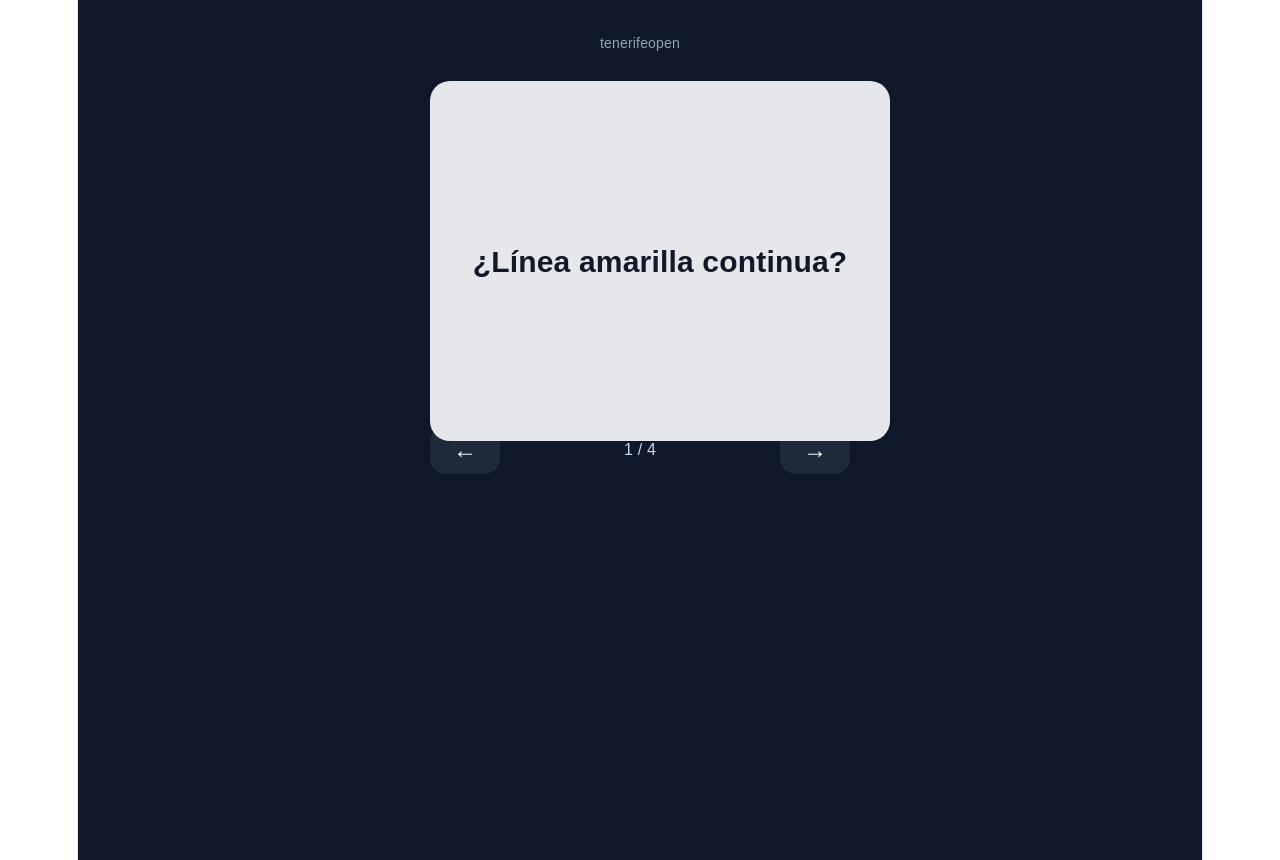
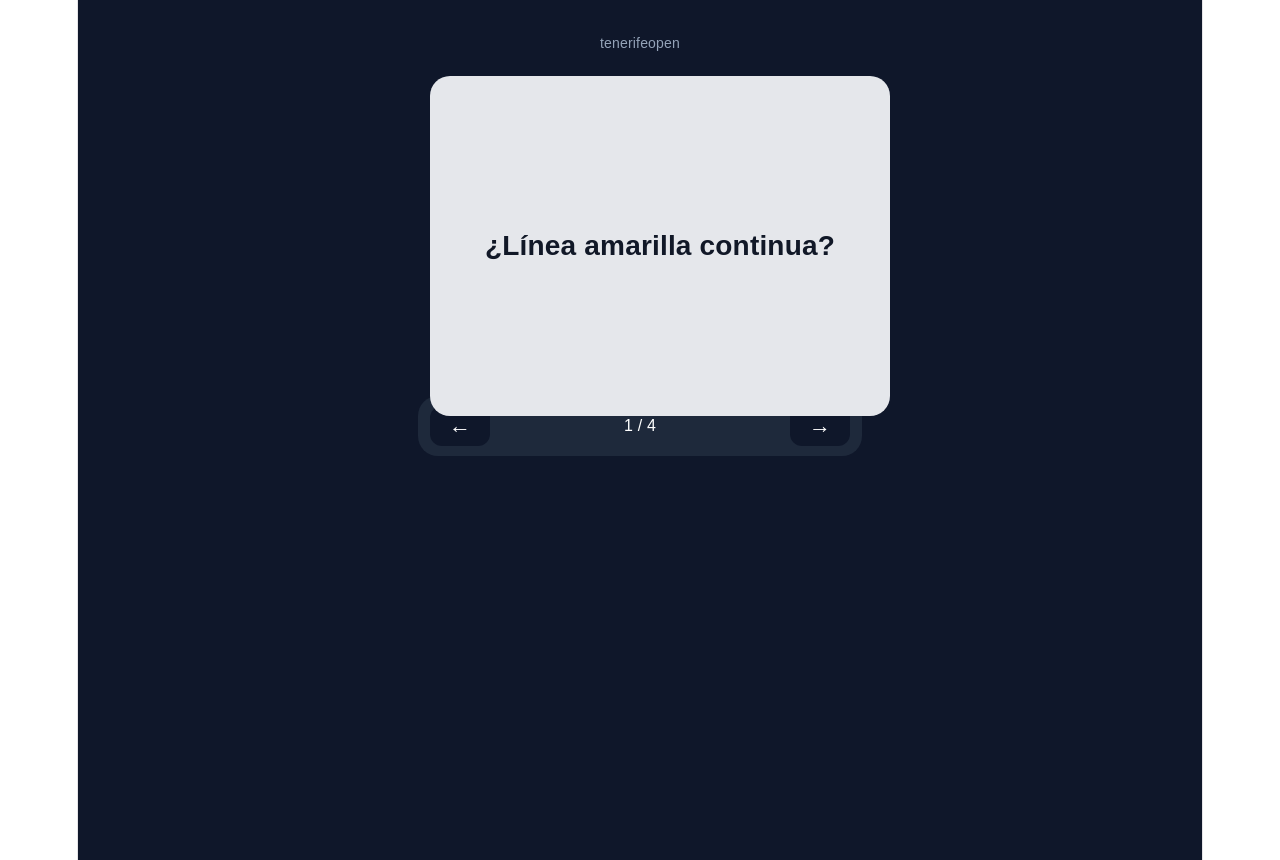
Before and after one commit to tenerifeopen/dgt-flashcards, a React (Vite) app: page / in a window 1280 px wide. Built offline with nearby package versions, Linux system fonts and the light colour scheme.

Commit message:
update cards

```diff
--- a/src/App.jsx
+++ b/src/App.jsx
@@ -33,7 +33,6 @@ export default function App() {
       display: "flex",
       flexDirection: "column",
       alignItems: "center",
-      justifyContent: "flex-start",
       padding: "30px 16px",
       fontFamily: "Arial"
     }}>
@@ -42,18 +41,26 @@ export default function App() {
       <div style={{
         color: "#94a3b8",
         fontSize: 14,
-        marginBottom: 25
+        marginBottom: 20
       }}>
         tenerifeopen
       </div>
 
-      {/* 📦 КАРТОЧКА */}
+      {/* 📦 ОБЩИЙ КОНТЕЙНЕР */}
       <div style={{
         width: "100%",
         maxWidth: 420,
-        height: "min(42vh, 320px)",
+        display: "flex",
+        flexDirection: "column",
+        alignItems: "center"
+      }}>
+
+        {/* 🧠 КАРТОЧКА */}
+        <div style={{
+          width: "100%",
+          height: "min(40vh, 300px)", // 🔥 ключ: меньше
           perspective: 1000,
-        marginBottom: 25
+          marginBottom: 20
         }}>
           <div
             onClick={() => setShow(!show)}
@@ -79,7 +86,7 @@ export default function App() {
               alignItems: "center",
               justifyContent: "center",
               padding: 20,
-            fontSize: "clamp(24px, 6vw, 30px)",
+              fontSize: "clamp(22px, 6vw, 28px)",
               fontWeight: 700,
               color: "#111827",
               textAlign: "center",
@@ -102,7 +109,7 @@ export default function App() {
               alignItems: "center",
               justifyContent: "center",
               padding: 20,
-            fontSize: "clamp(26px, 7vw, 34px)",
+              fontSize: "clamp(24px, 7vw, 32px)",
               fontWeight: 800,
               textAlign: "center",
               lineHeight: 1.3,
@@ -116,13 +123,16 @@ export default function App() {
           </div>
         </div>
 
-      {/* 🔘 КНОПКИ (ОТДЕЛЬНО!) */}
+        {/* 🔘 ПАНЕЛЬ (всегда видна) */}
         <div style={{
           width: "100%",
-        maxWidth: 420,
+          height: 60,
+          background: "#1e293b",
+          borderRadius: 20,
           display: "flex",
+          alignItems: "center",
           justifyContent: "space-between",
-        alignItems: "center"
+          padding: "0 12px"
         }}>
 
           <button
@@ -131,12 +141,12 @@ export default function App() {
               setIndex((i) => (i - 1 + cards.length) % cards.length);
             }}
             style={{
-            width: 70,
-            height: 48,
-            borderRadius: 16,
-            background: "#1e293b",
+              width: 60,
+              height: 40,
+              borderRadius: 12,
+              background: "#0f172a",
               color: "white",
-            fontSize: 24,
+              fontSize: 22,
               border: "none"
             }}
           >
@@ -144,7 +154,7 @@ export default function App() {
           </button>
 
           <div style={{
-          color: "#cbd5f5",
+            color: "white",
             fontSize: 16
           }}>
             {index + 1} / {cards.length}
@@ -156,12 +166,12 @@ export default function App() {
               setIndex((i) => (i + 1) % cards.length);
             }}
             style={{
-            width: 70,
-            height: 48,
-            borderRadius: 16,
-            background: "#1e293b",
+              width: 60,
+              height: 40,
+              borderRadius: 12,
+              background: "#0f172a",
               color: "white",
-            fontSize: 24,
+              fontSize: 22,
               border: "none"
             }}
           >
@@ -171,5 +181,7 @@ export default function App() {
         </div>
 
       </div>
+
+    </div>
   );
 }
```
Lines whose indentation alone changed are shown as unchanged.
